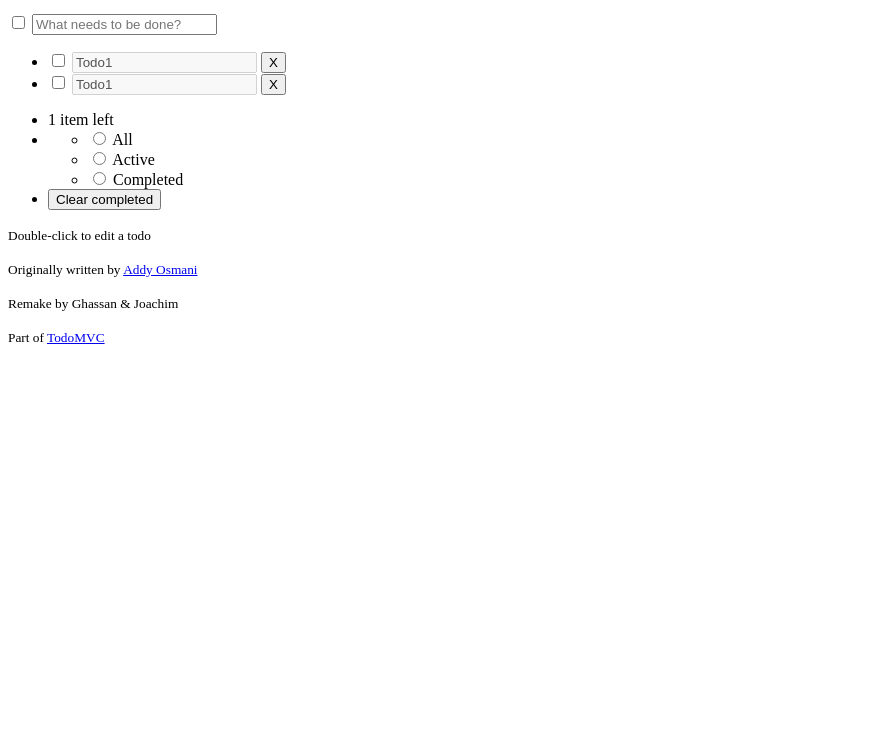
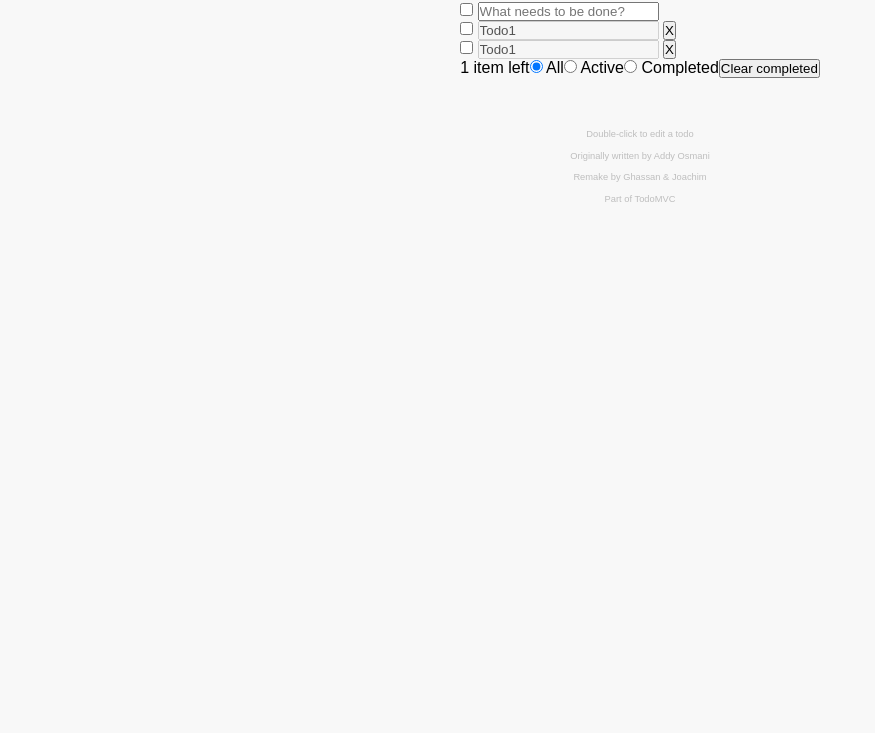
Before and after one commit to JoachimNordeke/TodoMVCBasic, a plain HTML site: page index.html in a window 1280 px wide. Shown: the part 67-800 px from the top of the page, without its empty margins (0-875 px from the left). Drawn offline with Linux system fonts and the light colour scheme.

Commit message:
style started

```diff
--- a/index.html
+++ b/index.html
@@ -40,7 +40,7 @@
                 <li>
                     <ul>
                         <li>
-                            <input type="radio" id="All" name="Select">
+                            <input type="radio" id="All" name="Select" checked>
                             <label for="All">All</label>
                         </li>
                         <li>
--- a/style.css
+++ b/style.css
@@ -0,0 +1,38 @@
+* {
+    margin: 0px;
+    padding: 0px;
+    box-sizing: border-box;
+    /* outline: 1px solid red; */
+}
+body {
+    background-color: #f8f8f8;
+    font-family: sans-serif;
+}
+body, footer {
+    display: flex;
+    flex-direction: column;
+    align-items: center;
+}
+li {
+    display: block;
+}
+.todo-action ul {
+    display: flex;
+    justify-content: space-between;
+}
+header {
+    margin: 1em 0;
+}
+footer {
+    margin-top: 4em;
+    font-size: .7em;
+    line-height: 1.3rem;
+    color: #bebebe;
+}
+footer a {
+    color: #bebebe;
+    text-decoration: none;
+}
+footer a:hover {
+    text-decoration: underline;
+}
```
